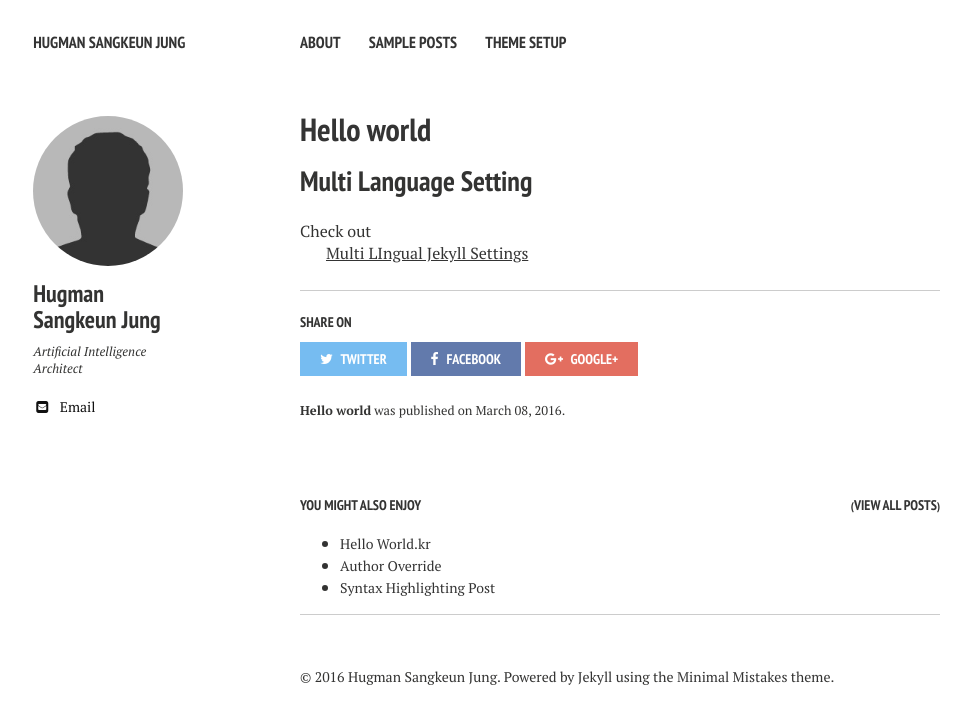
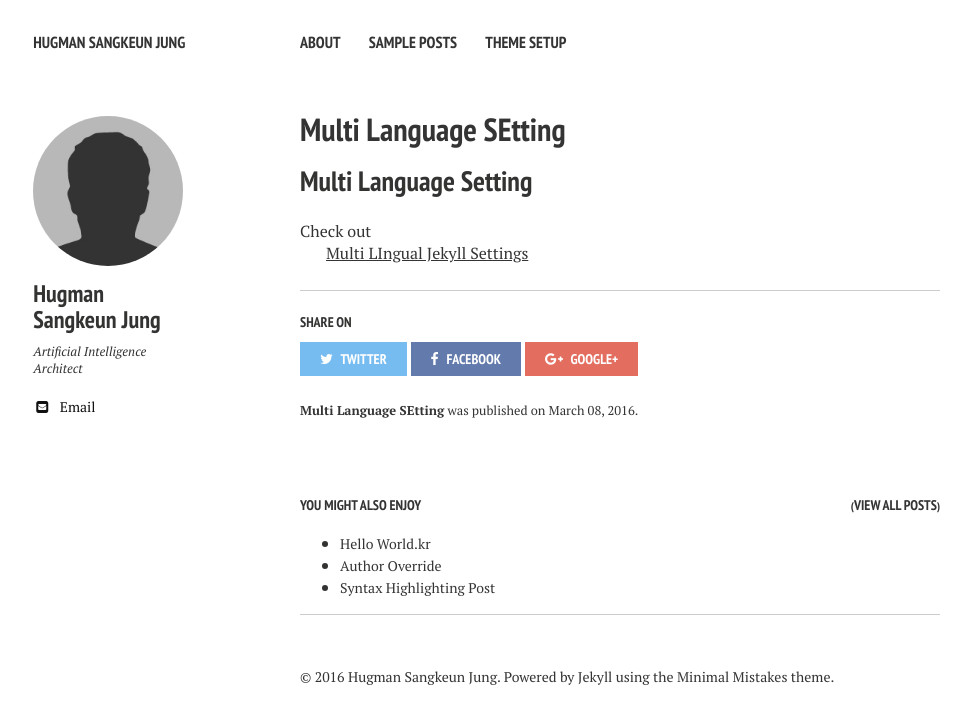
Before and after one commit to hugman/hugman.github.io, a Jekyll site: the page built from _posts/2016-03-08-Hello World.md, in a window 1280 px wide. Shown: the top 724 px of the page, without its empty margins (20-991 px from the left). Built offline with Jekyll 4.4.1, drawn with Linux system fonts in a browser that asks for light colours; nearby versions of some CDN libraries.

Commit message:
update 2016-03-08-Hello World.md

```diff
--- a/_posts/2016-03-08-Hello World.md
+++ b/_posts/2016-03-08-Hello World.md
@@ -1,9 +1,10 @@
 ---
-published: true
 layout: post
-excerpt: A post for test
+excerpt: 'A post for test'
 tags: []
 lang: en
+title: 'Multi Language SEtting'
+category:
 ---
 
 
```
